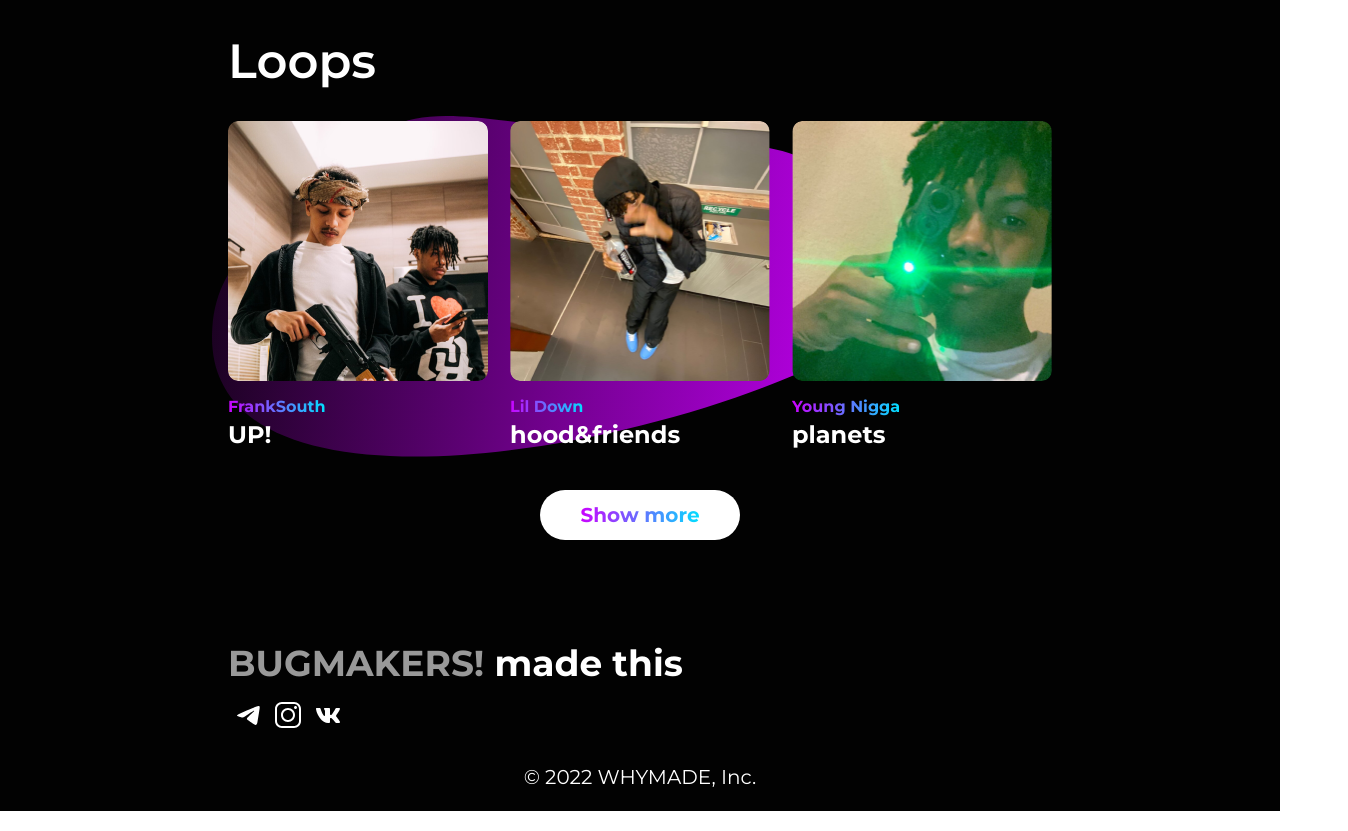
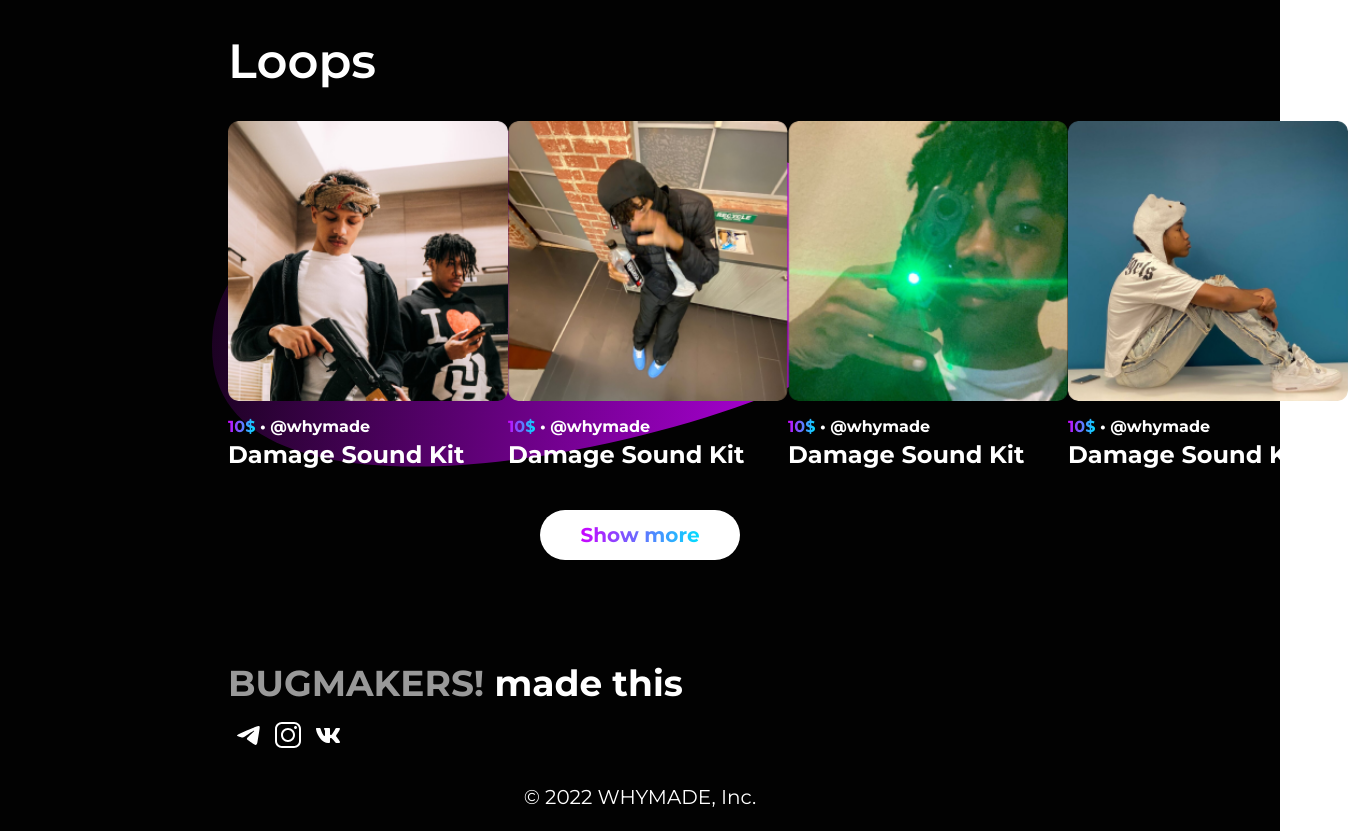
Before and after one commit to bugmak4rs/whymade-beats-store, a React (Create React App) app: page / in a window 1280 px wide. Shown: the part 2160-2991 px from the top of the page, 1348 px wide, since content can reach past the window. Built offline with nearby package versions, Linux system fonts and the light colour scheme.

Commit message:
feat: update Loops

```diff
--- a/src/components/Home/Loops/index.tsx
+++ b/src/components/Home/Loops/index.tsx
@@ -1,7 +1,7 @@
 import React, { FC } from 'react';
 import { Link } from 'react-router-dom';
 
-import ProdCard from '../../Cards/Home/ProdCard';
+import LoopKitCard from '../../Cards/LoopKits/LoopKitCard';
 
 import iayze from '../../../assets/img/beats/iayze.png';
 import slumps from '../../../assets/img/beats/6slumps.png';
@@ -17,13 +17,37 @@ const Loops: FC = () => {
         <div className={style.offset}>
           <h2 className={style.title}>Loops</h2>
           <div className={style.cards}>
-            <ProdCard image={iayze} name={'FrankSouth'} track={'UP!'} />
-            <ProdCard image={slumps} name={'Lil Down'} track={'hood&friends'} />
-            <ProdCard image={kencarson} name={'Young Nigga'} track={'planets'} />
-            <ProdCard image={richamiri} name={'Dudkid'} track={'Love off'} />
+            <LoopKitCard
+              image={iayze}
+              price={10}
+              author={'@whymade'}
+              title={'Damage Sound Kit'}
+              link={'https://vk.com/wall-194370087_1681'}
+            />
+            <LoopKitCard
+              image={slumps}
+              price={10}
+              author={'@whymade'}
+              title={'Damage Sound Kit'}
+              link={'https://vk.com/wall-194370087_1681'}
+            />
+            <LoopKitCard
+              image={kencarson}
+              price={10}
+              author={'@whymade'}
+              title={'Damage Sound Kit'}
+              link={'https://vk.com/wall-194370087_1681'}
+            />
+            <LoopKitCard
+              image={richamiri}
+              price={10}
+              author={'@whymade'}
+              title={'Damage Sound Kit'}
+              link={'https://vk.com/wall-194370087_1681'}
+            />
           </div>
           <div className={style.more}>
-            <Link className={style.more__link} to={'/prod'}>
+            <Link className={style.more__link} to={'/loops'}>
               <span>Show more</span>
             </Link>
           </div>
```
